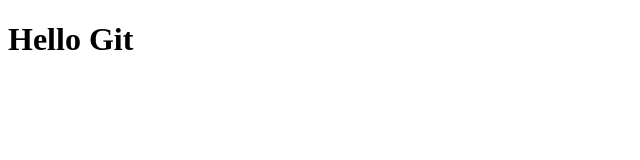
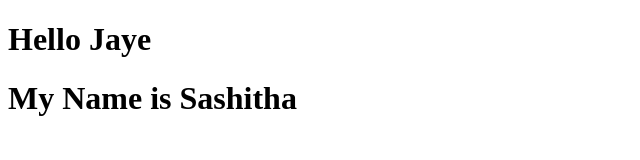
Before and after one commit to sachithasamadhib/Discord, a plain HTML site: page sachithasamadhib/index.html in a window 1280 px wide. Shown: the whole page, without its empty margins (0-640 px from the left). Drawn offline with Linux system fonts and the light colour scheme.

Commit message:
add files

```diff
--- a/index.html
+++ b/sachithasamadhib/index.html
@@ -6,6 +6,7 @@
     <title>Document</title>
 </head>
 <body>
-    <h1>Hello Git</h1>
+    <h1>Hello Jaye</h1>
+    <h1>My Name is Sashitha</h1>
 </body>
 </html>
```
